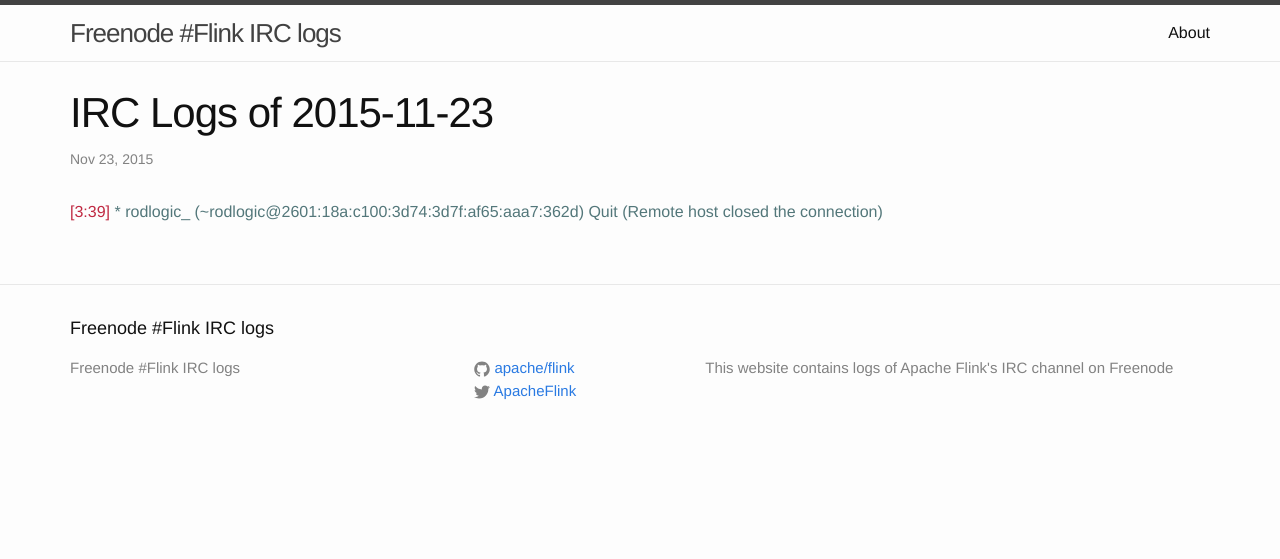
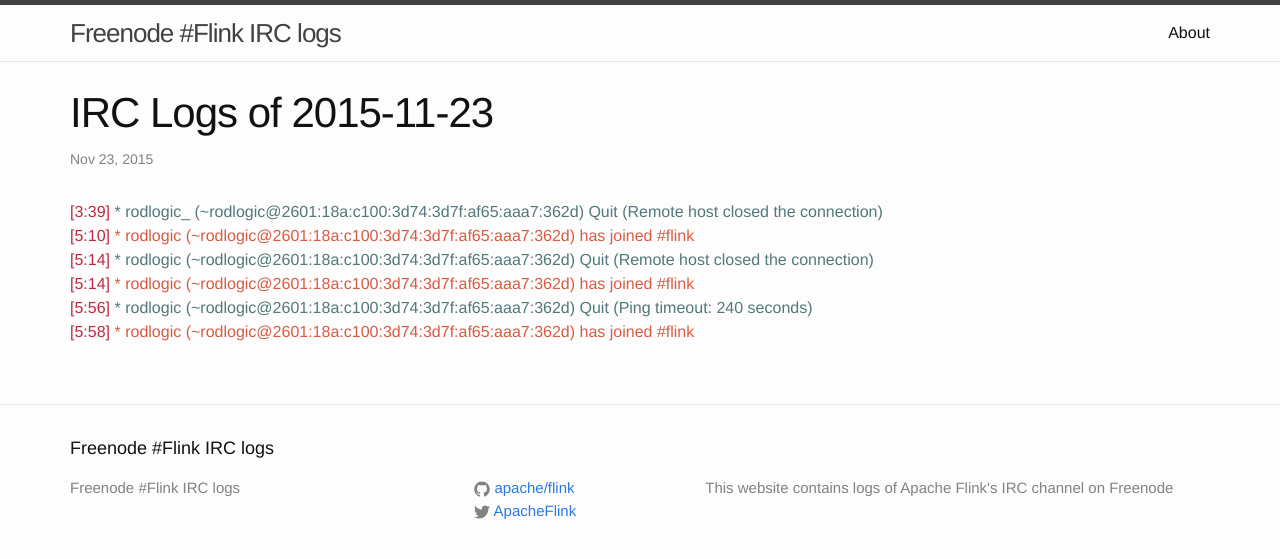
Before and after one commit to flink-irc-logs/flink-irc-logs.github.io, a Jekyll site: the page built from _posts/2015-11-23-logs.markdown, in a window 1280 px wide. Shown: the top 559 px of the page. Built offline with Jekyll 4.4.1, drawn with Linux system fonts in a browser that asks for light colours.

Commit message:
Update of the logs on Mon Nov 23 06:23:51 CET 2015

```diff
--- a/_posts/2015-11-23-logs.markdown
+++ b/_posts/2015-11-23-logs.markdown
@@ -5,3 +5,8 @@
 categories: irc logs
 ---
 <span class="irc-date">[3:39]</span> <span class="irc-navy">* rodlogic_ (~rodlogic@2601:18a:c100:3d74:3d7f:af65:aaa7:362d) Quit (Remote host closed the connection)</span><br />
+<span class="irc-date">[5:10]</span> <span class="irc-green">* rodlogic (~rodlogic@2601:18a:c100:3d74:3d7f:af65:aaa7:362d) has joined #flink</span><br />
+<span class="irc-date">[5:14]</span> <span class="irc-navy">* rodlogic (~rodlogic@2601:18a:c100:3d74:3d7f:af65:aaa7:362d) Quit (Remote host closed the connection)</span><br />
+<span class="irc-date">[5:14]</span> <span class="irc-green">* rodlogic (~rodlogic@2601:18a:c100:3d74:3d7f:af65:aaa7:362d) has joined #flink</span><br />
+<span class="irc-date">[5:56]</span> <span class="irc-navy">* rodlogic (~rodlogic@2601:18a:c100:3d74:3d7f:af65:aaa7:362d) Quit (Ping timeout: 240 seconds)</span><br />
+<span class="irc-date">[5:58]</span> <span class="irc-green">* rodlogic (~rodlogic@2601:18a:c100:3d74:3d7f:af65:aaa7:362d) has joined #flink</span><br />
```
